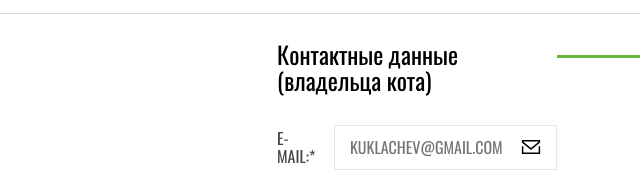
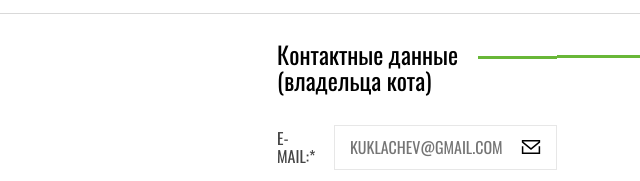
Before and after one commit to MikeHTMLCSS/1197879-cat-energy-20, a website: page source/form.html in a window 1280 px wide. Shown: the part 586-767 px from the top of the page, 223-863 px from the left. Drawn offline with Linux system fonts and the light colour scheme.

Commit message:
добавляем ещё декоративный элемент

```diff
--- a/source/less/blocks/form.less
+++ b/source/less/blocks/form.less
@@ -117,17 +117,18 @@
     align-items: center;
 }
 .form__contact-details-title-text {
-    margin-right: 22px;
+    margin-right: 14px;
+    width: 187px;
 }
 .form__contact-details-title::after {
     content: "";
     display: block;
-    height: 3px;
+    height: 3.2px;
     background-color: @button;
     flex-basis: 0;
     flex-grow: 1;
     position: relative;
-    top: 3px;
+    top: -9px;
 }
 .form__contact-details-label {
     width: 280px;
```
Also changed, not shown: source/css/style.css, 1 other file.
